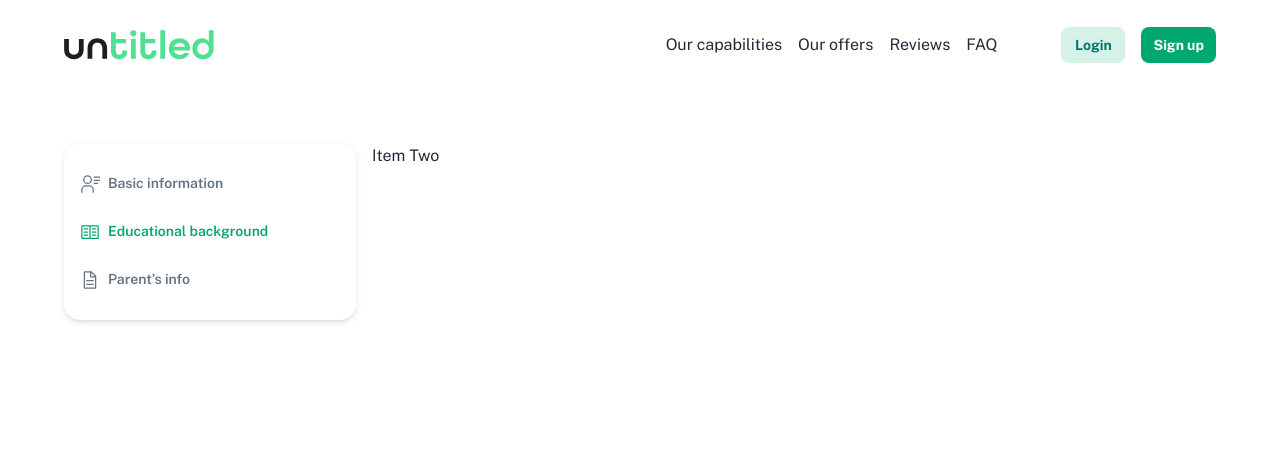
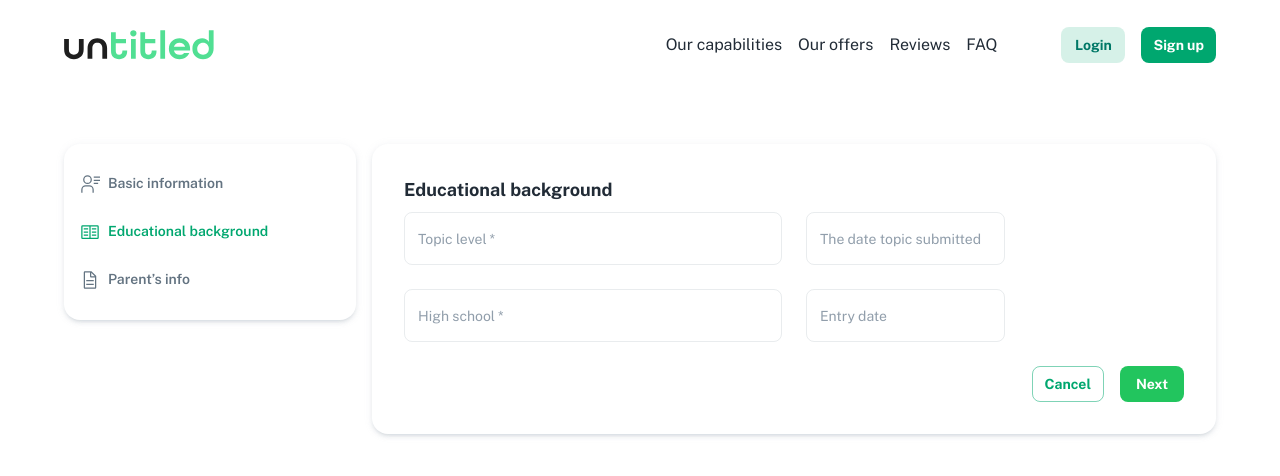
Before and after one commit to ravshanaliyev/university_app, a React (Vite) app: page / in a window 1280 px wide. Both pictures are taken after a click on the tab "Educational background". Shown: the top 476 px of the page. Built offline with nearby package versions, Linux system fonts and the light colour scheme; no server answers.

Commit message:
edu background and parents info

```diff
--- a/src/components/app-form/application-form.tsx
+++ b/src/components/app-form/application-form.tsx
@@ -7,6 +7,8 @@ import { Stack, Container, } from '@mui/material';
 
 import Iconify from '../iconify';
 import BasicInfo from './basic-info';
+import ParentInfo from './parent-info';
+import EduBackground from './edu-background';
 
 interface TabPanelProps {
   children?: React.ReactNode;
@@ -100,10 +102,10 @@ export default function ApplicationForm() {
           <BasicInfo />
         </CustomTabPanel>
         <CustomTabPanel value={value} index={1}>
-          Item Two
+          <EduBackground />
         </CustomTabPanel>
         <CustomTabPanel value={value} index={2}>
-          Item Three
+          <ParentInfo />
         </CustomTabPanel>
       </Stack>
     </Container >
--- a/src/components/app-form/basic-info.tsx
+++ b/src/components/app-form/basic-info.tsx
@@ -22,7 +22,7 @@ export default function BasicInfo() {
       <Typography variant="h6" gutterBottom>
         Basic information
       </Typography>
-      <Grid container spacing={2}>
+      <Grid container spacing={3}>
         <Grid item xs={12} sm={5}>
           <TextField
             required
--- /dev/null
+++ b/src/components/app-form/edu-background.tsx
@@ -0,0 +1,75 @@
+import { useState } from 'react';
+
+import { AdapterDateFns } from '@mui/x-date-pickers/AdapterDateFns';
+import { DatePicker, LocalizationProvider } from '@mui/x-date-pickers';
+import { Grid, Button, TextField, Container, Typography, } from '@mui/material';
+
+export default function EduBackground() {
+  const [submittedDate, setSubmittedDate] = useState(null);
+  const [entryDate, setEntryDate] = useState(null);
+
+  return (
+    <Container
+      sx={{
+        background: '#fff',
+        padding: { xs: 2, sm: 4 },
+        borderRadius: 2,
+        boxShadow: 3,
+        width: '100%',
+      }}
+    >
+      <Typography variant="h6" gutterBottom>
+        Educational background
+      </Typography>
+      <Grid container spacing={3}>
+        <Grid item xs={12} sm={6}>
+          <TextField
+            required
+            fullWidth
+            label="Topic level"
+            variant="outlined"
+          />
+        </Grid>
+        <Grid item xs={12} sm={6}>
+          <LocalizationProvider dateAdapter={AdapterDateFns}>
+            <DatePicker
+              label="The date topic submitted"
+              value={submittedDate}
+              onChange={(newValue: any) => {
+                setSubmittedDate(newValue);
+              }}
+            />
+          </LocalizationProvider>
+        </Grid>
+        <Grid item xs={12} sm={6}>
+          <TextField
+            required
+            fullWidth
+            label="High school"
+            variant="outlined"
+            placeholder="Enter your high school "
+          />
+        </Grid>
+        <Grid item xs={12} sm={6}>
+          <LocalizationProvider dateAdapter={AdapterDateFns}>
+            <DatePicker
+              label="Entry date"
+              value={entryDate}
+              onChange={(newValue: any) => {
+                setEntryDate(newValue);
+              }}
+            />
+          </LocalizationProvider>
+        </Grid>
+        <Grid item xs={12} sm={12} display="flex" justifyContent="flex-end" alignItems="center">
+          <Button variant="outlined" color="primary" sx={{ mr: 2 }}>
+            Cancel
+          </Button>
+          <Button variant="contained" color="success">
+            Next
+          </Button>
+        </Grid>
+      </Grid>
+    </Container>
+  )
+}
--- /dev/null
+++ b/src/components/app-form/parent-info.tsx
@@ -0,0 +1,130 @@
+import { useState } from 'react';
+
+import { AdapterDateFns } from '@mui/x-date-pickers/AdapterDateFns';
+import { DatePicker, LocalizationProvider } from '@mui/x-date-pickers';
+import { Grid, Button, TextField, Container, Typography, } from '@mui/material';
+
+export default function ParentInfo() {
+  const [fatherDate, setFatherDate] = useState(null);
+  const [motherDate, setMotherDate] = useState(null);
+
+  return (
+    <Container
+      sx={{
+        background: '#fff',
+        padding: { xs: 2, sm: 4 },
+        borderRadius: 2,
+        boxShadow: 3,
+        width: '100%',
+      }}
+    >
+      <Typography variant="h6" gutterBottom>
+        Parent&#39;s full information
+      </Typography>
+      <Grid container spacing={3}>
+        <Grid item xs={12} sm={6}>
+          <TextField
+            required
+            fullWidth
+            label="Father’s full name "
+            variant="outlined"
+            placeholder="Enter your father’s full name"
+          />
+        </Grid>
+        <Grid item xs={12} sm={6}>
+          <LocalizationProvider dateAdapter={AdapterDateFns}>
+            <DatePicker
+              label="Father’s DOB"
+              value={fatherDate}
+              onChange={(newValue: any) => {
+                setFatherDate(newValue);
+              }}
+            />
+          </LocalizationProvider>
+        </Grid>
+        <Grid item xs={12} sm={4}>
+          <TextField
+            required
+            fullWidth
+            label="Father’s passport"
+            variant="outlined"
+            placeholder="Enter your father’s serial number"
+          />
+        </Grid>
+        <Grid item xs={12} sm={4}>
+          <TextField
+            required
+            fullWidth
+            label="Father’s phone"
+            variant="outlined"
+            placeholder="Enter your father’s phone number"
+          />
+        </Grid>
+        <Grid item xs={12} sm={4}>
+          <TextField
+            required
+            fullWidth
+            label="Father’s occupation"
+            variant="outlined"
+            placeholder="Enter your father’s occupation"
+          />
+        </Grid>
+        <Grid item xs={12} sm={6}>
+          <TextField
+            required
+            fullWidth
+            label="Mother’s full name"
+            variant="outlined"
+            placeholder="Enter your mother’s full name"
+          />
+        </Grid>
+        <Grid item xs={12} sm={4}>
+          <LocalizationProvider dateAdapter={AdapterDateFns}>
+            <DatePicker
+              label="Mother’s DOB"
+              value={motherDate}
+              onChange={(newValue: any) => {
+                setMotherDate(newValue);
+              }}
+            />
+          </LocalizationProvider>
+        </Grid>
+        <Grid item xs={12} sm={4}>
+          <TextField
+            required
+            fullWidth
+            label="Mother’s passport"
+            variant="outlined"
+            placeholder="Enter your mother’s serial number"
+          />
+        </Grid>
+        <Grid item xs={12} sm={4}>
+          <TextField
+            required
+            fullWidth
+            label="Mother’s phone"
+            variant="outlined"
+            placeholder="Enter your mother’s phone number"
+          />
+        </Grid>
+        <Grid item xs={12} sm={4}>
+          <TextField
+            required
+            fullWidth
+            label="Mother’s occupation"
+            variant="outlined"
+            placeholder="Enter your mother’s occupation"
+          />
+        </Grid>
+        <Grid item xs={12} sm={12} display="flex" justifyContent="flex-end" alignItems="center">
+          <Button variant="outlined" color="primary" sx={{ mr: 2 }}>
+            Cancel
+          </Button>
+          <Button variant="contained" color="success">
+            Next
+          </Button>
+        </Grid>
+      </Grid>
+    </Container>
+  )
+}
```
